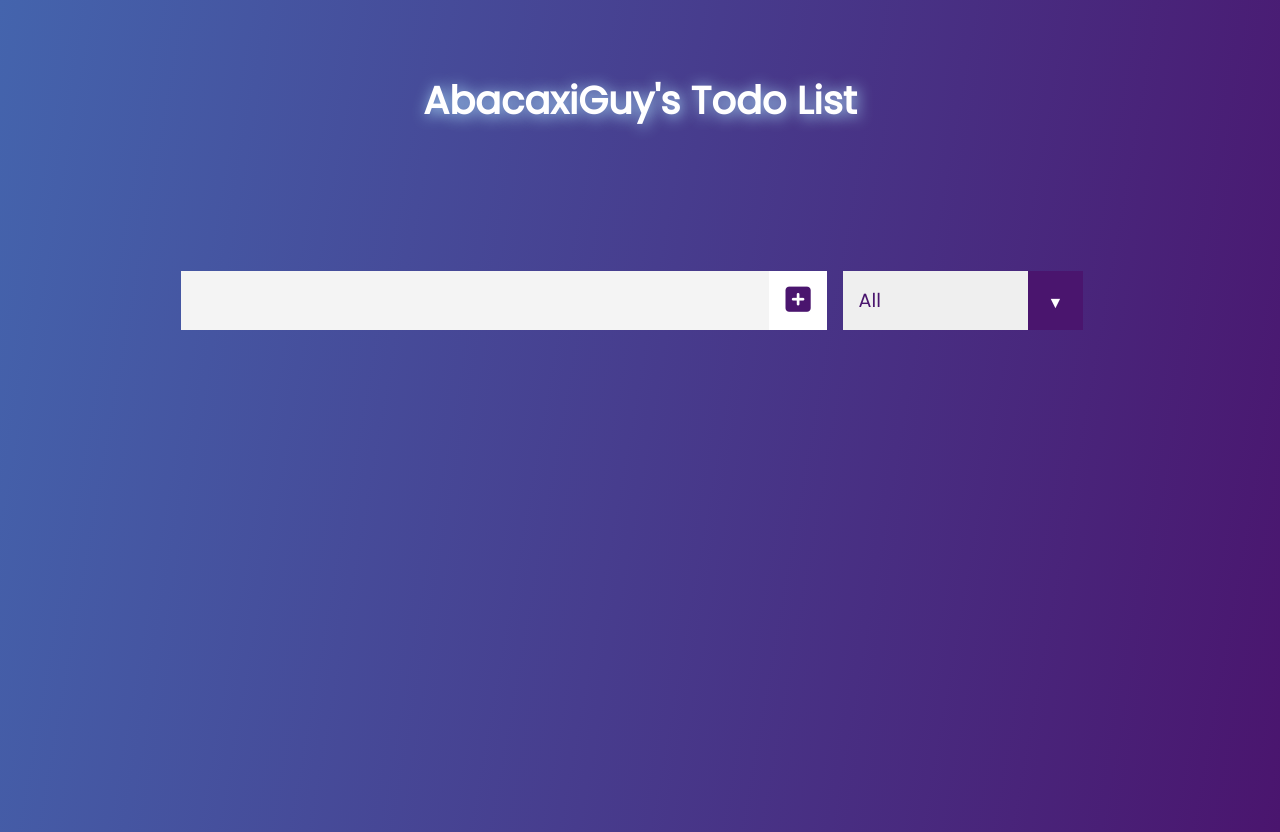
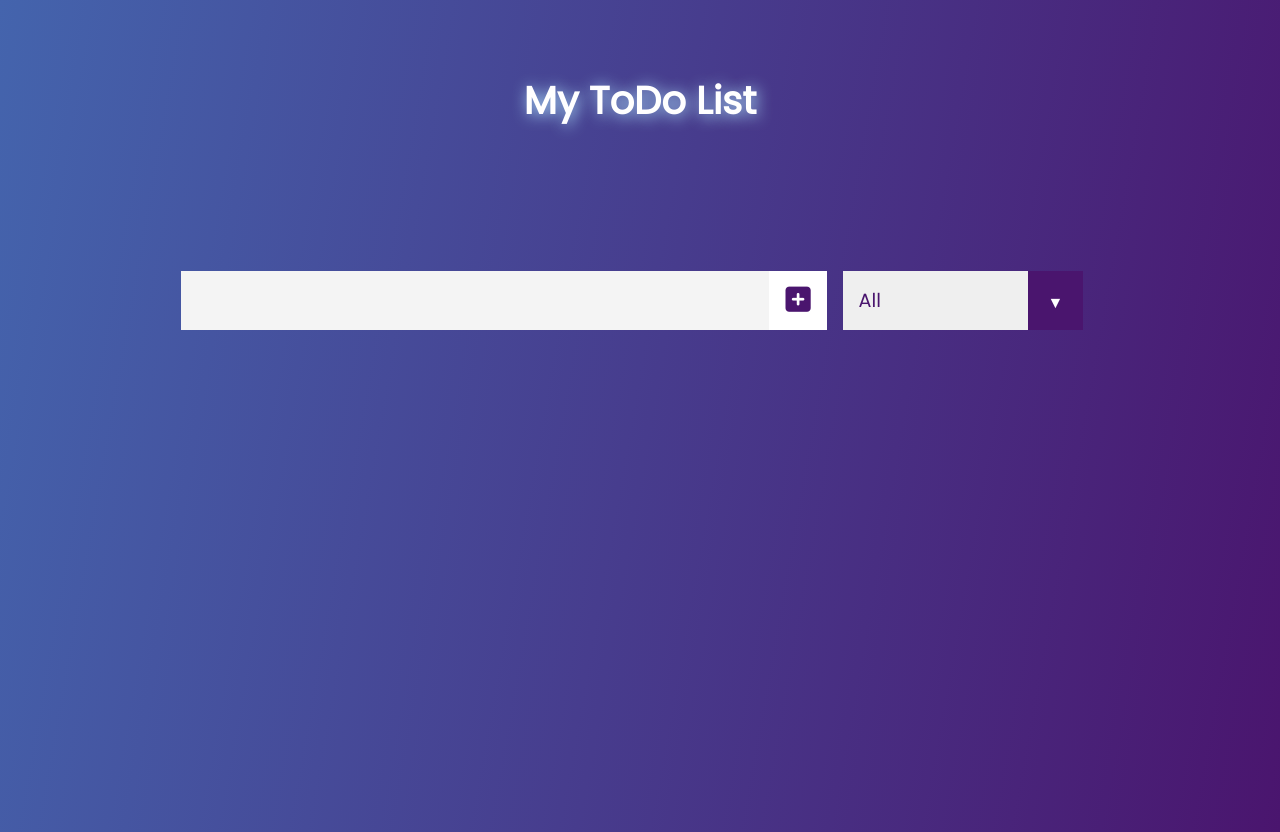
Before and after one commit to 2100090185-Rohit/todo-list, a plain HTML site: page index.html in a window 1280 px wide. Drawn offline with Linux system fonts and the light colour scheme.

Commit message:
Update index.html

```diff
--- a/index.html
+++ b/index.html
@@ -12,11 +12,11 @@
             crossorigin="anonymous"
         ></script>
         <link rel="stylesheet" href="./style.css" />
-        <title>Todo List - AbacaxiGuy</title>
+        <title>Todo List</title>
     </head>
     <body>
         <header>
-            <h1>AbacaxiGuy's Todo List</h1>
+            <h1>My ToDo List</h1>
         </header>
 
         <form>
```
